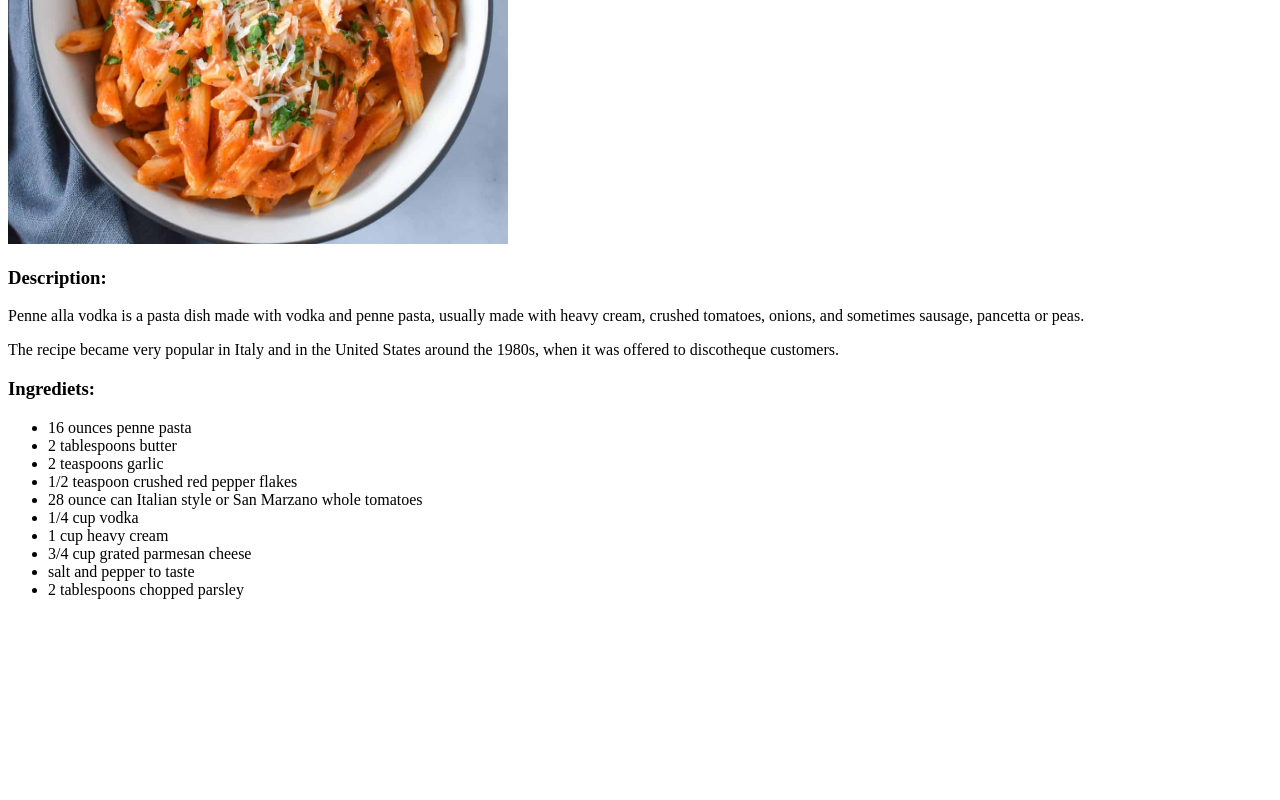
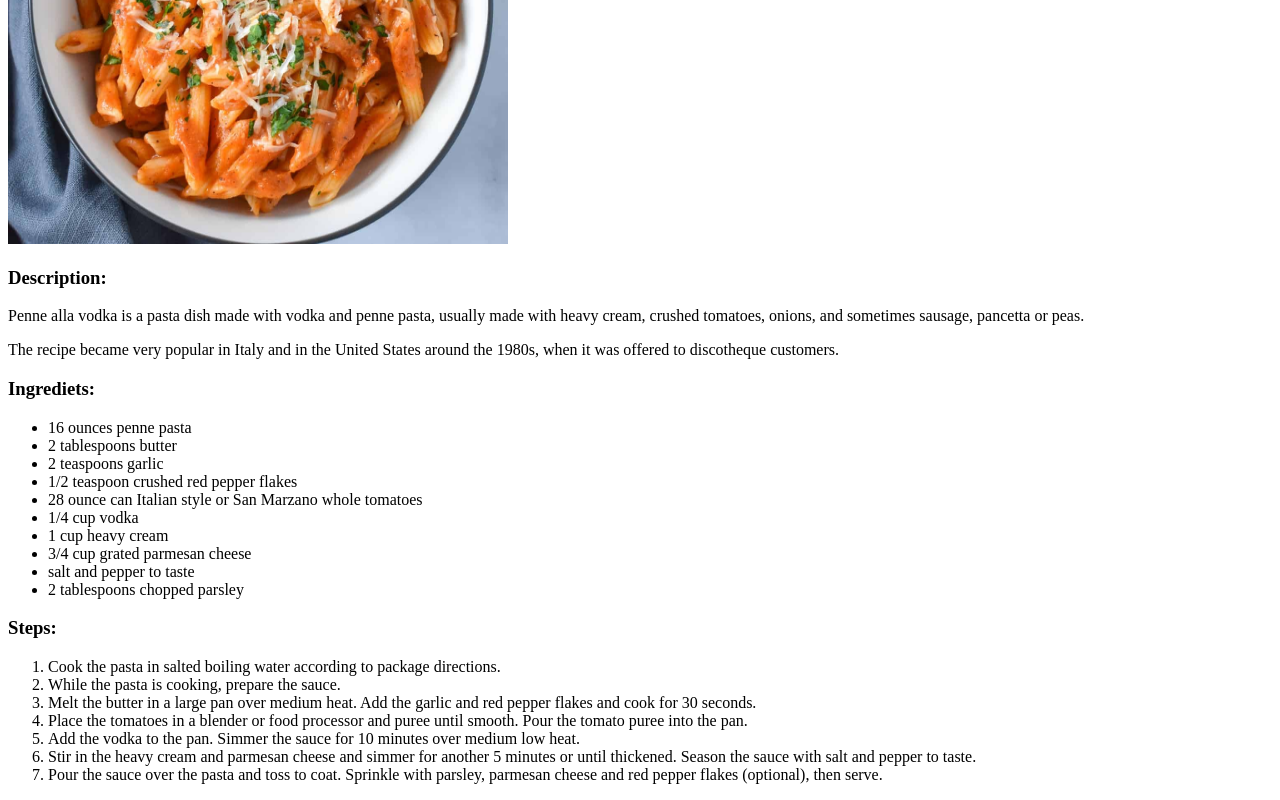
Before and after one commit to zrfox/odin-recipes, a plain HTML site: page recipes/vodka_pasta.html in a window 1280 px wide. Shown: the part 336-1136 px from the top of the page. Before the commit the page ends 951 px from the top, so only its background shows below. Drawn offline with Linux system fonts and the light colour scheme.

Commit message:
Add cooking steps for vodka_pasta.html

```diff
--- a/recipes/vodka_pasta.html
+++ b/recipes/vodka_pasta.html
@@ -30,6 +30,23 @@
     <li>2 tablespoons chopped parsley</li>
 
 </ul>
+<h3>Steps:</h3>
+<ol>
+<li>Cook the pasta in salted boiling water according to package directions.
+</li>
+<li>While the pasta is cooking, prepare the sauce.
+</li>
+<li>Melt the butter in a large pan over medium heat. Add the garlic and red pepper flakes and cook for 30 seconds.
+</li>
+<li>Place the tomatoes in a blender or food processor and puree until smooth. Pour the tomato puree into the pan.
+</li>
+<li>Add the vodka to the pan. Simmer the sauce for 10 minutes over medium low heat.
+</li>
+<li>Stir in the heavy cream and parmesan cheese and simmer for another 5 minutes or until thickened. Season the sauce with salt and pepper to taste.
+</li>
+<li>Pour the sauce over the pasta and toss to coat. Sprinkle with parsley, parmesan cheese and red pepper flakes (optional), then serve.
+</li>
+</ol>
 </body>
 
 
```
